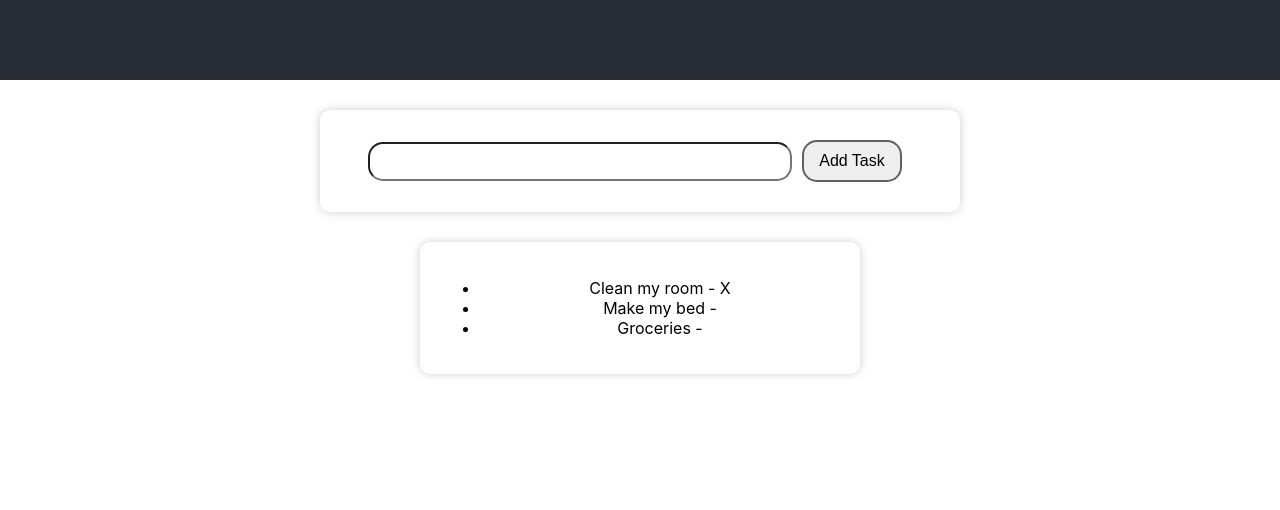
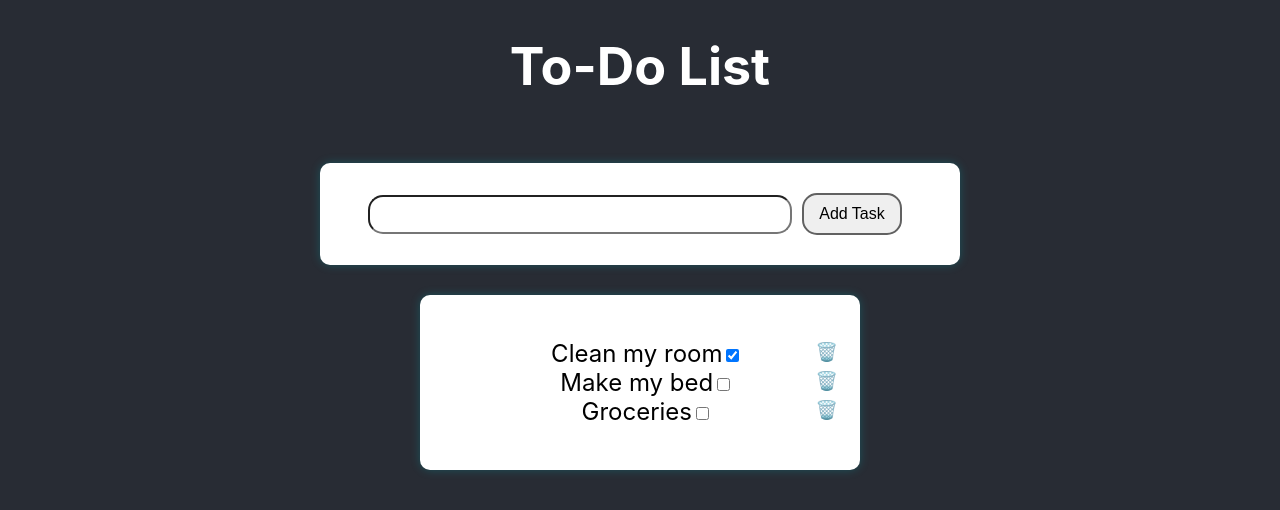
Before and after one commit to GorkaEchavarri/ho-basic-test, a React (Create React App) app: page / in a window 1280 px wide. Shown: the top 510 px of the page. Built offline with nearby package versions, Linux system fonts and the light colour scheme.

Commit message:
list tasks finished, checkbox created for done tasks and button added for deleting

```diff
--- a/src/App.css
+++ b/src/App.css
@@ -1,5 +1,7 @@
 .App {
   text-align: center;
+  background-color: #282c34;
+  min-height: 100vh;
 }
 
 .App-header {
--- a/src/App.js
+++ b/src/App.js
@@ -21,14 +21,18 @@ function App() {
     });
   };
 
+  const handleUpdateTaskList = (updatedTasks) => {
+    setTasks(updatedTasks);
+  };
 
   return (
     <div className="App">
       <header className="App-header">
+        <h1>To-Do List</h1>
       </header>
       <div>
         <NewTask onSaveTaskData={addTaskHandler}/>
-        <DisplayTasks tasks={tasks}/>
+        <DisplayTasks tasks={tasks} onUpdateTaskList={handleUpdateTaskList}/>
       </div>
     </div>
   );
--- a/src/components/UI/DisplayTasks.js
+++ b/src/components/UI/DisplayTasks.js
@@ -2,12 +2,35 @@ import React from 'react';
 import classes from './DisplayTasks.module.css';
 
 function DisplayTasks(props) {
+  const handleCheckboxChange = (taskId) => {
+    const updatedTasks = props.tasks.map((task) => {
+      if (task.id === taskId) {
+        return {
+          ...task,
+          done: !task.done,
+        };
+      }
+      return task;
+    });
+
+    props.onUpdateTaskList(updatedTasks);
+  };
+
+  const handleRemoveTask = (taskId) => {
+    const updatedTasks = props.tasks.filter((task) => task.id !== taskId);
+    props.onUpdateTaskList(updatedTasks);
+  };
+
+
   return (
     <div className={classes.list}>
       <ul>
-        {props.tasks.map(task => (
+        {props.tasks.map((task) => (
           <li key={task.id}>
-            {task.task} - {task.done && "X"}
+            {task.task}
+            <input type="checkbox" checked={task.done}
+              onChange={() => handleCheckboxChange(task.id)}/>
+            <button className={classes.deletebtn} onClick={() => handleRemoveTask(task.id)}> 🗑️</button>
           </li>
         ))}
       </ul>
--- a/src/components/UI/DisplayTasks.module.css
+++ b/src/components/UI/DisplayTasks.module.css
@@ -3,10 +3,32 @@
   text-align: center;
   background-color: white;
   border-radius: 10px;
-  box-shadow: 0 0 10px rgba(0, 0, 0, 0.2);
+  box-shadow: 0 0 10px rgba(0, 173, 181, 0.3);
   width: 80%;
   margin: 30px auto;
   padding: 20px;
   max-width: 400px;
   overflow: hidden;
 }
+
+ul {
+  list-style-type: none;
+  font-size: 24px;
+}
+
+li:hover{
+  background-color: #21fa007d;
+}
+
+.deletebtn {
+  padding: 2px;
+  border: none;
+  background: none;
+  font-size: 18px;
+  float: right;
+}
+
+.deletebtn:hover{
+  background-color: #fa00007d;
+  cursor: pointer;
+}
--- a/src/components/UI/NewTask.js
+++ b/src/components/UI/NewTask.js
@@ -16,6 +16,7 @@ function NewTask(props) {
       const taskData = {
         id: Math.random().toString(),
         task: updatedEnteredTask,
+        done: false,
       };
       props.onSaveTaskData(taskData);
       setEnteredTask('');
--- a/src/components/UI/NewTask.module.css
+++ b/src/components/UI/NewTask.module.css
@@ -2,12 +2,13 @@
   margin-top: 100px;
   margin-bottom: 50px;
   border-radius: 10px;
-  box-shadow: 0 0 10px rgba(0, 0, 0, 0.2);
+  box-shadow: 0 0 10px rgba(0, 173, 181, 0.3);
   width: 80%;
   margin: 30px auto;
   padding: 20px;
   max-width: 600px;
   overflow: hidden;
+  background-color: white;
 }
 .input{
   width: 400px;
```
